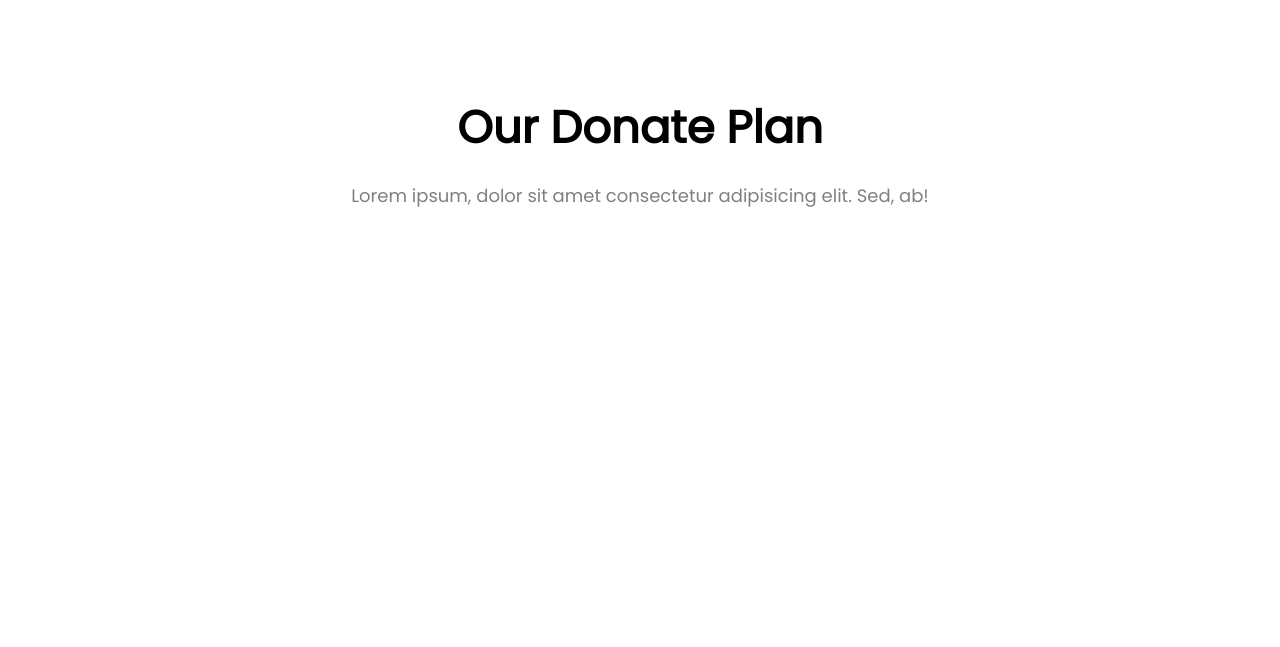
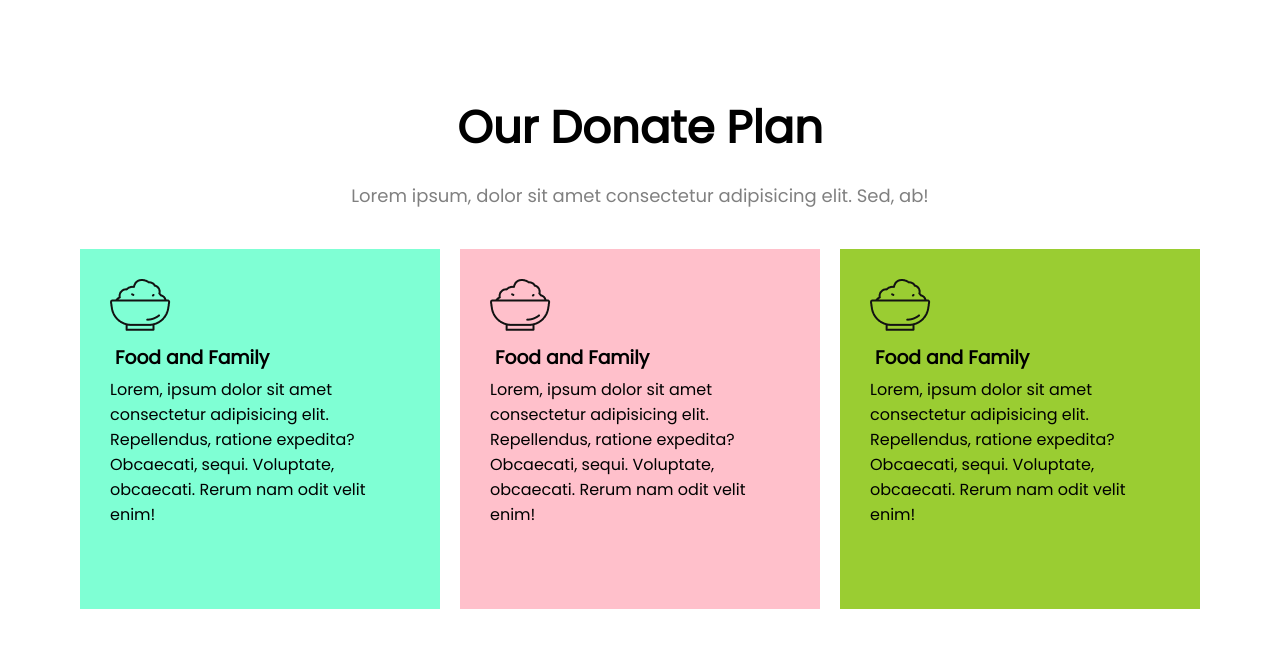
Before and after one commit to armanalam9/donate-today, a plain HTML site: page images/index.html in a window 1280 px wide. Shown: the part 1074-1721 px from the top of the page. Before the commit the page ends 1283 px from the top, so only its background shows below. Drawn offline with Linux system fonts and the light colour scheme.

Commit message:
card-done

```diff
--- a/images/index.html
+++ b/images/index.html
@@ -53,12 +53,34 @@
     <div class="donate-plan">
         <h1 class="tittle1">Our Donate Plan</h1>
         <p class="para">Lorem ipsum, dolor sit amet consectetur adipisicing elit. Sed, ab!</p>
-        <div class="card-section">
-            <div class="card1">
-
+    </div>
+    <div class="card-section">
+        <div class="card1">
+            <img src="\icons\food.png" alt="">
+            <div class="card-description">
+                <h3 class="card-tittle">Food and Family</h3>
+                <p class="card-para">Lorem, ipsum dolor sit amet consectetur adipisicing elit. Repellendus, ratione
+                    expedita? Obcaecati, sequi. Voluptate, obcaecati. Rerum nam odit velit enim!</p>
+            </div>
+        </div>
+        <div class="card2">
+            <img src="\icons\food.png" alt="">
+            <div class="card-description">
+                <h3 class="card-tittle">Food and Family</h3>
+                <p class="card-para">Lorem, ipsum dolor sit amet consectetur adipisicing elit. Repellendus, ratione
+                    expedita? Obcaecati, sequi. Voluptate, obcaecati. Rerum nam odit velit enim!</p>
+            </div>
+        </div>
+        <div class="card3">
+            <img src="\icons\food.png" alt="">
+            <div class="card-description">
+                <h3 class="card-tittle">Food and Family</h3>
+                <p class="card-para">Lorem, ipsum dolor sit amet consectetur adipisicing elit. Repellendus, ratione
+                    expedita? Obcaecati, sequi. Voluptate, obcaecati. Rerum nam odit velit enim!</p>
             </div>
         </div>
     </div>
+
 </body>
 
 </html>
--- a/images/style.css
+++ b/images/style.css
@@ -116,3 +116,39 @@ body {
     text-align: center;
     margin-top: 100px;
 }
+
+.card-section {
+    display: flex;
+    align-items: center;
+    justify-content: center;
+    margin-top: 30px;
+    margin-bottom: 30px;
+}
+
+.card1 {
+    width: 300px;
+    height: 300px;
+    background-color: aquamarine;
+    padding: 30px;
+    margin: 10px;
+}
+
+.card2 {
+    width: 300px;
+    height: 300px;
+    background-color: pink;
+    padding: 30px;
+    margin: 10px;
+}
+
+.card3 {
+    width: 300px;
+    height: 300px;
+    background-color: yellowgreen;
+    padding: 30px;
+    margin: 10px;
+}
+
+.card-tittle {
+    margin: 5px;
+}
```
Also changed, not shown: icons/Frame-1.png (added), icons/blood.svg (added), icons/bus.svg (added), icons/clothes.svg (added), icons/food.png (added), icons/icon11.svg (added), icons/icon13.svg (added), icons/icon4.svg (added), icons/icon5.svg (added), icons/icon6.svg (added), icons/icon7.svg (added), icons/icon8.svg (added), icons/icon9.svg (added), icons/medicine.svg (added), 1 more files.
